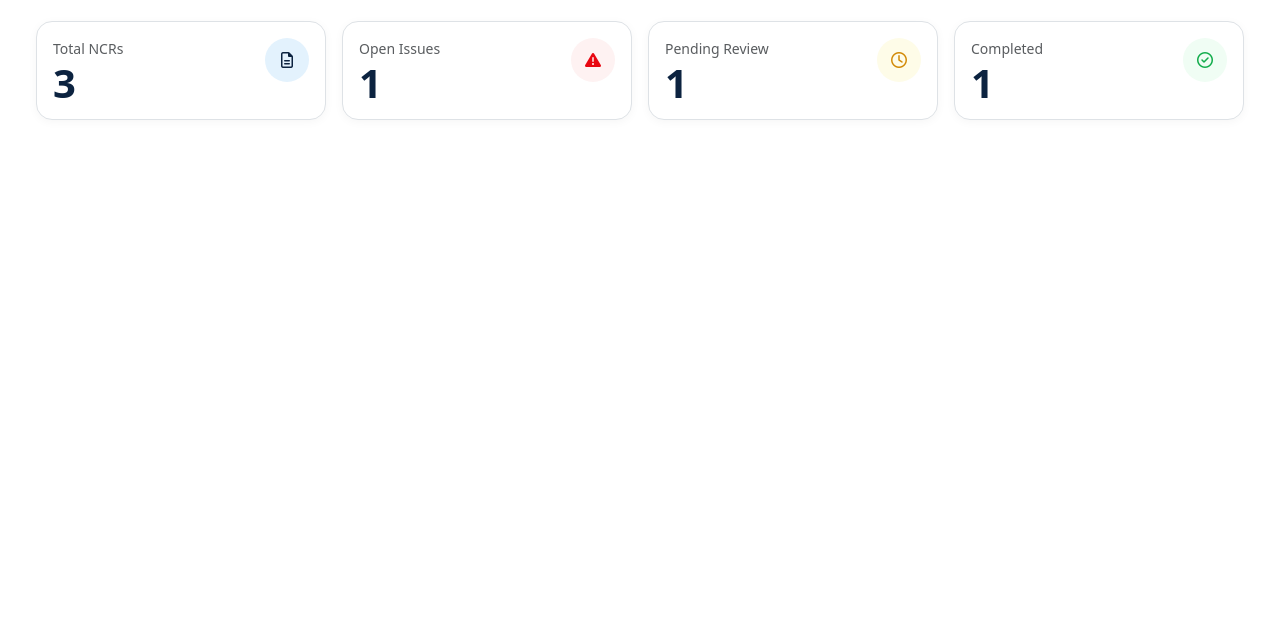
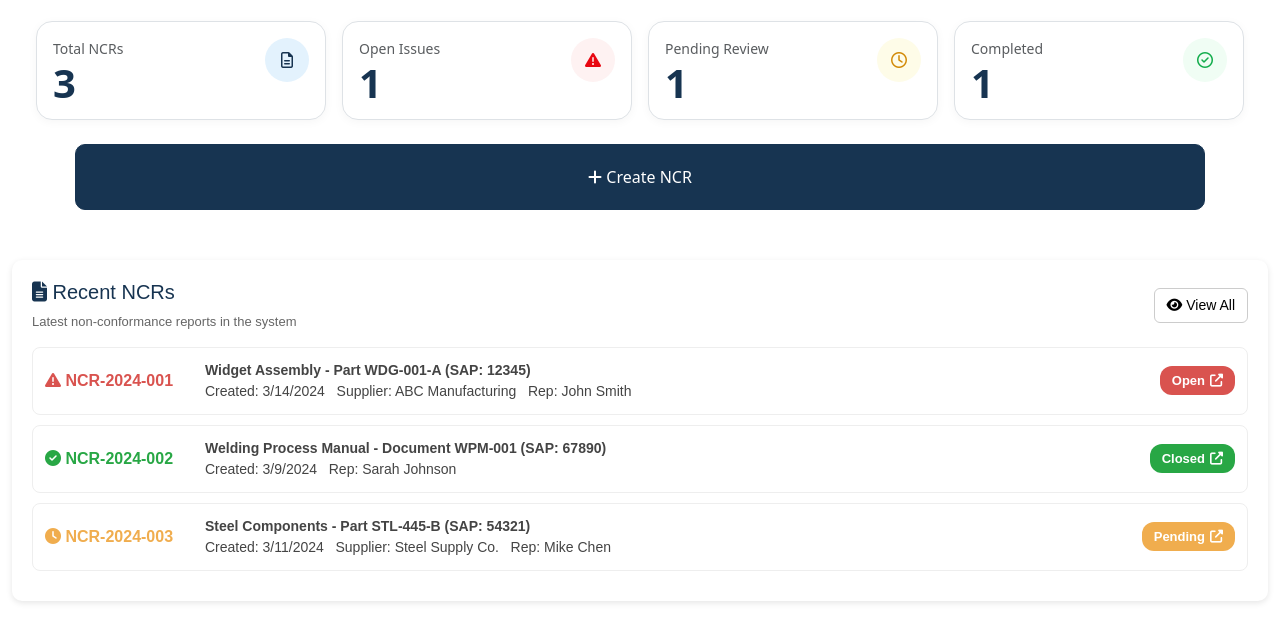
Before and after one commit to Ariyoadeyinka/NCRApp, a plain HTML site: page index.html in a window 1280 px wide. Shown: the part 226-851 px from the top of the page. Before the commit the page ends 800 px from the top, so only its background shows below. Drawn offline with nearby package versions, Linux system fonts and the light colour scheme.

Commit message:
Ariyo-Dashboard

```diff
--- a/css/style.css
+++ b/css/style.css
@@ -8,7 +8,7 @@
      border-radius: 6px;
      font-weight: 500;
      padding: 8px;
-     color: #0C2340;
+     color: #173451;
  }
 
  .nav-btn:hover {
@@ -17,8 +17,8 @@
  }
 
  .nav-btn.active {
-     background-color: #0C2340;
-     border-color: #0C2340;
+     background-color: #173451;
+     border-color: #173451;
      color: #fff;
  }
 
@@ -55,7 +55,7 @@
  }
 
  .description-header h1 {
-     color: #0C2340;
+     color: #173451;
      font-weight: 700;
  }
 
@@ -74,7 +74,7 @@
  }
 
  .status-value {
-     color: #0C2340;
+     color: #173451;
      font-weight: 700;
      line-height: 1;
  }
@@ -128,5 +128,111 @@
  }
 
  .status-icon-file i {
-     color: #0C2340;
+     color: #173451;
  }
+ .Create-Ncr{
+     display: flex;
+    justify-content: center;
+    align-items: center;
+ }
+ .create-ncr-button{
+    width: 90%;
+    background-color: #173451;
+    color: white;
+    border: 1px solid #173451;
+    border-radius: 10px;
+    padding: 20px;
+}
+.recent-ncrs {
+  background: #fff;
+  border-radius: 10px;
+  padding: 20px;
+  box-shadow: 0 2px 6px rgba(0,0,0,0.1);
+  font-family: Arial, sans-serif;
+  margin-top: 50px;
+}
+
+.ncr-header {
+  display: flex;
+  justify-content: space-between;
+  align-items: center;
+  margin-bottom: 15px;
+  color: #173451;
+}
+
+.ncr-title {
+  font-size: 18px;
+  font-weight: bold;
+}
+
+.ncr-subtitle {
+  display: block;
+  font-size: 13px;
+  font-weight: normal;
+  color: #666;
+}
+
+.view-all {
+  border: 1px solid #ccc;
+  border-radius: 6px;
+  padding: 6px 12px;
+  background: #fff;
+  cursor: pointer;
+  font-size: 14px;
+}
+
+.ncr-item {
+  display: flex;
+  align-items: center;
+  border: 1px solid #eee;
+  border-radius: 8px;
+  padding: 12px;
+  margin-bottom: 10px;
+  justify-content: space-between;
+}
+
+.ncr-code {
+  font-weight: bold;
+  margin-right: 10px;
+  min-width: 150px;
+}
+
+.ncr-details {
+  flex: 1;
+  font-size: 14px;
+  color: #444;
+}
+
+.ncr-status {
+  padding: 5px 12px;
+  border-radius: 12px;
+  font-size: 13px;
+  font-weight: bold;
+  color: #fff;
+  display: flex;
+  align-items: center;
+  gap: 5px;
+}
+@media (max-width: 640px) {
+  .ncr-item {
+    flex-direction: column;
+    align-items: flex-start;
+  }
+  .ncr-status {
+    align-self: flex-end;
+    margin-top: 6px;
+  }
+}
+
+.recent-ncrs .ncr-item + .ncr-item {
+  margin-top: 10px;
+}
+/* Status Colors */
+.open { color: #d9534f; }
+.ncr-status.open { background: #d9534f; color: white}
+
+.closed { color: #28a745; }
+.ncr-status.closed { background: #28a745; color: white}
+
+.pending { color: #f0ad4e; }
+.ncr-status.pending { background: #f0ad4e; color: white}
--- a/index.html
+++ b/index.html
@@ -9,7 +9,7 @@
     <link href="https://cdn.jsdelivr.net/npm/bootstrap@5.3.3/dist/css/bootstrap.min.css" rel="stylesheet">
 
     <link href="https://cdn.jsdelivr.net/npm/bootstrap-icons@1.11.3/font/bootstrap-icons.css" rel="stylesheet">
-     <link rel="stylesheet" href="https://cdnjs.cloudflare.com/ajax/libs/font-awesome/6.6.0/css/all.min.css">
+    <link rel="stylesheet" href="https://cdnjs.cloudflare.com/ajax/libs/font-awesome/6.6.0/css/all.min.css">
 
     <link rel="stylesheet" href="css/style.css">
 </head>
@@ -144,12 +144,62 @@
                                 </div>
                             </div>
                         </div>
+                    </div>
 
-                    </div>
+
                 </div>
             </div>
         </div>
 
+        <div class="Create-Ncr">
+            <button class="create-ncr-button"><i class="fa-solid fa-plus" aria-hidden="true"></i> Create NCR</button>
+        </div>
+
+
+        <div class="recent-ncrs">
+            <div class="ncr-header">
+                <div class="ncr-title">
+                    <h5><i class="fas fa-file-alt"></i> Recent NCRs</h5>
+                    <span class="ncr-subtitle">Latest non-conformance reports in the system</span>
+                </div>
+                <button class="view-all">
+                    <i class="fas fa-eye"></i> View All
+                </button>
+            </div>
+
+            <div class="ncr-item">
+                <div class="ncr-code open">
+                    <i class="fas fa-exclamation-triangle"></i> NCR-2024-001
+                </div>
+                <div class="ncr-details">
+                    <strong>Widget Assembly - Part WDG-001-A (SAP: 12345)</strong><br>
+                    Created: 3/14/2024 &nbsp; Supplier: ABC Manufacturing &nbsp; Rep: John Smith
+                </div>
+                <span class="ncr-status open">Open <i class="fas fa-external-link-alt"></i></span>
+            </div>
+
+            <div class="ncr-item">
+                <div class="ncr-code closed">
+                    <i class="fas fa-check-circle"></i> NCR-2024-002
+                </div>
+                <div class="ncr-details">
+                    <strong>Welding Process Manual - Document WPM-001 (SAP: 67890)</strong><br>
+                    Created: 3/9/2024 &nbsp; Rep: Sarah Johnson
+                </div>
+                <span class="ncr-status closed">Closed <i class="fas fa-external-link-alt"></i></span>
+            </div>
+
+            <div class="ncr-item">
+                <div class="ncr-code pending">
+                    <i class="fas fa-clock"></i> NCR-2024-003
+                </div>
+                <div class="ncr-details">
+                    <strong>Steel Components - Part STL-445-B (SAP: 54321)</strong><br>
+                    Created: 3/11/2024 &nbsp; Supplier: Steel Supply Co. &nbsp; Rep: Mike Chen
+                </div>
+                <span class="ncr-status pending">Pending <i class="fas fa-external-link-alt"></i></span>
+            </div>
+        </div>
 
     </main>
 
```
